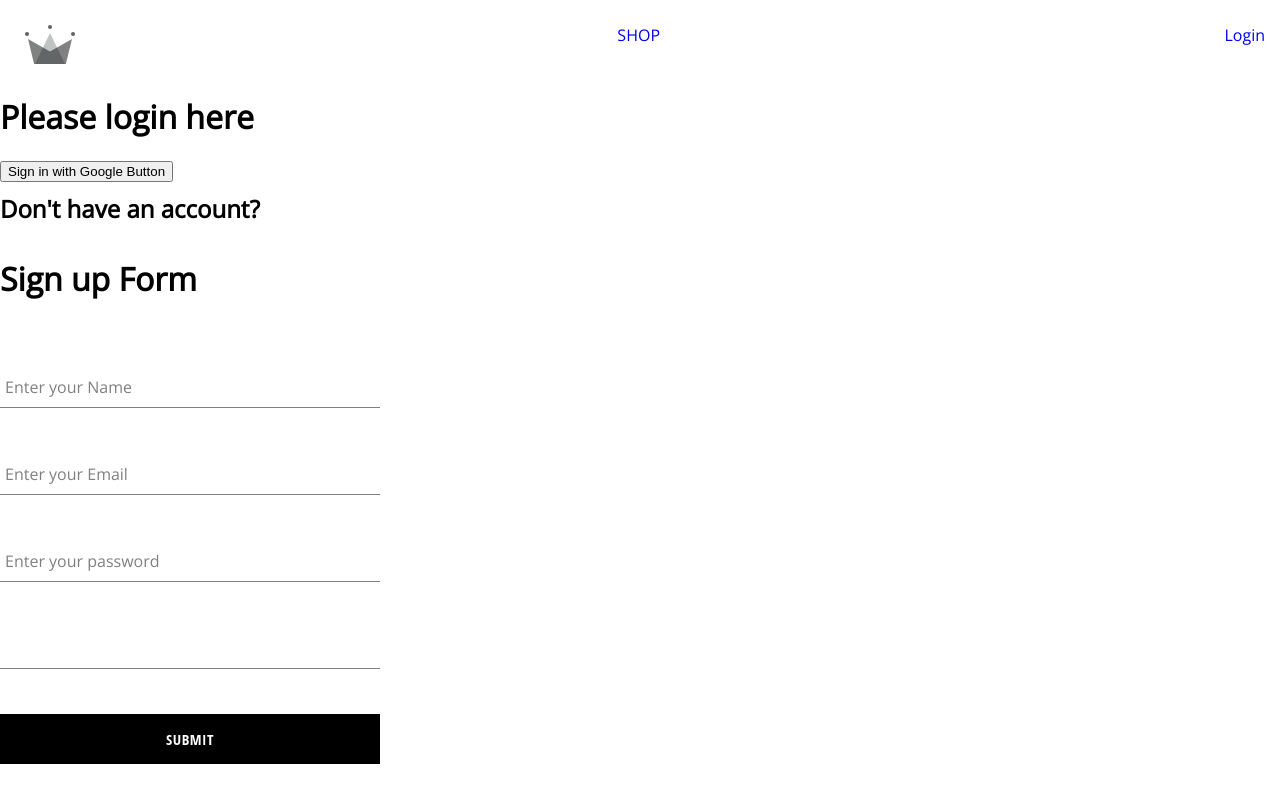
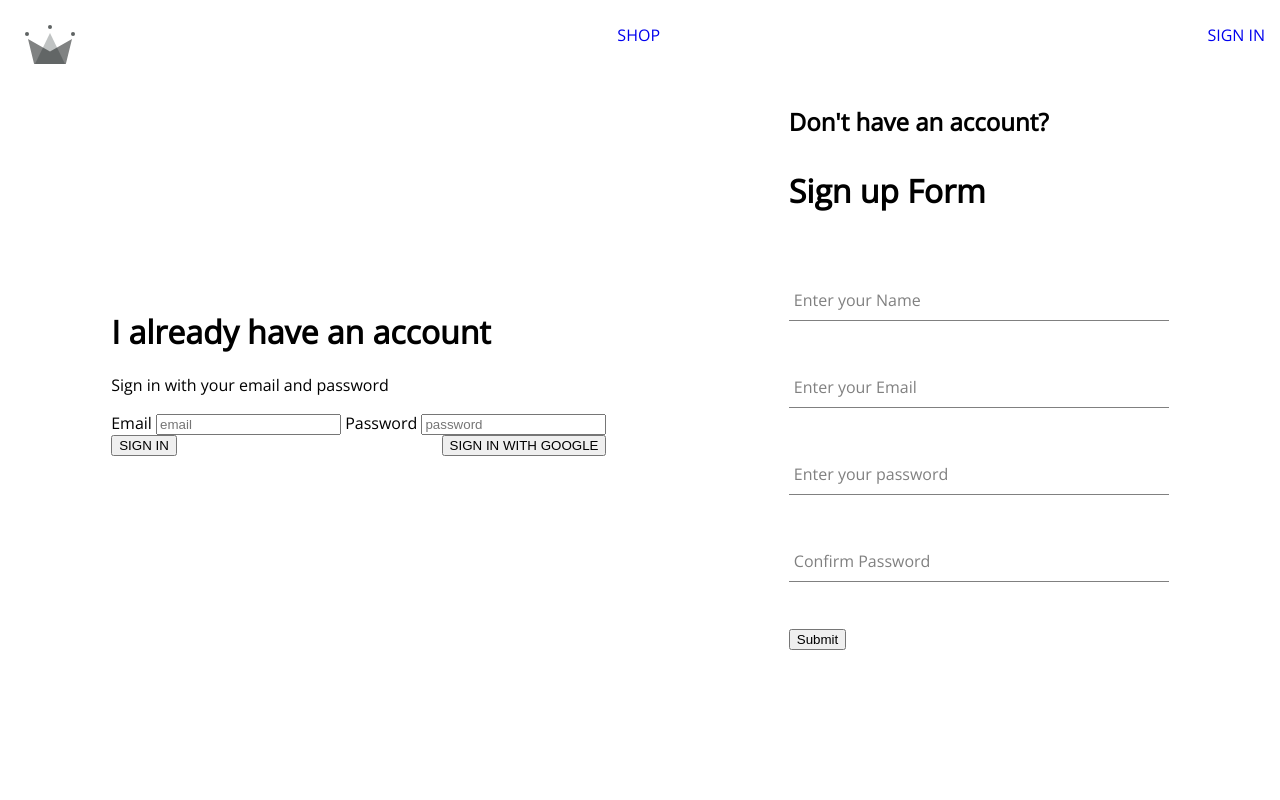
Before and after one commit to Vimz92/CrownClothes-Project, a React (Create React App) app: page /sign-in in a window 1280 px wide. Built offline with nearby package versions, Linux system fonts and the light colour scheme.

Commit message:
created user context, signin, signup, context updated

```diff
--- a/src/components/button/button-main.js
+++ b/src/components/button/button-main.js
@@ -8,9 +8,9 @@
 
 }
 
-const ButtonMain = ({children, buttonType, ...otherProps}) => {
+const ButtonMain = ({children, buttonType, ...inputOptions}) => {
   return (
-    <div className={`button-container ${BUTTON_TYPE_CLASSES[buttonType]}`} {...otherProps}>
+    <div className={`button-container ${BUTTON_TYPE_CLASSES[buttonType]}`} {...inputOptions}>
         {children}
     </div>
   )
--- a/src/components/form-input/form-input.js
+++ b/src/components/form-input/form-input.js
@@ -1,11 +1,11 @@
 import React from 'react'
 import '../form-input/form-input.style.scss'
-const FormInput = ({  label, inputOptions}) => {
+const FormInput = ({  label, ...otherProps}) => {
   return (
     <div className='group'>
-      <input className='form-input' {...inputOptions} />
+      <input className='form-input' {...otherProps} />
       {label && (
-        <label className={`${inputOptions.value.length ? 'shrink' : ''} form-input-label`}> {label} </label>
+        <label className={`${otherProps.value.length ? 'shrink' : ''} form-input-label`}> {label} </label>
 
       )}
 
--- a/src/components/signup-form/signup-form.js
+++ b/src/components/signup-form/signup-form.js
@@ -1,8 +1,9 @@
-import React, { useState } from 'react'
+import React, { useState, useContext } from 'react'
 import {createAuthUserWithEmailAndPassword, GoogleUserInitial} from '../../utils/firebase/firebase.utils'
 import FormInput from '../form-input/form-input'
 import './signup-form.styles.scss'
 import ButtonMain from '../button/button-main'
+import { UserContext } from '../../context/user.context'
 
 const defaultForm = {
   displayName : '',
@@ -17,6 +18,8 @@
   const[formField, setFormField] = useState(defaultForm)
   const{ displayName, email, password, confirmPassword } = formField
 
+  const { setCurrentUser } = useContext(UserContext)
+  console.log('hit')
 
   const resetFormFields = () => {
     setFormField(defaultForm);
@@ -29,7 +32,7 @@
   }
 
   const formSubmit = async (e) => {
-    e.preventDefault();
+  e.preventDefault();
 
     if(password !== confirmPassword){
       alert('The passwords do not match');
@@ -38,9 +41,9 @@
 
     try{
       const {user} = await createAuthUserWithEmailAndPassword(email, password)
+      setCurrentUser(user)
+      await GoogleUserInitial(user, { displayName})
 
-
-      await GoogleUserInitial(user, { displayName})
       resetFormFields()
      }
      catch (err){
@@ -60,53 +63,45 @@
     <div className='sign-up-container'>
     <h2> Don't have an account? </h2>
       <h1> Sign up Form </h1>
-      <form onSubmit={formSubmit}>
+      <form>
 
         <FormInput
-        label="Enter your Name"
-        inputOptions=
-        {{
-          type:'text',
-          name:'displayName',
-          value:displayName,
-          onChange:handleChange,
-          required: true
-        }}
-
+         label="Enter your Name"
+          type='text'
+          name='displayName'
+          value={displayName}
+          onChange={handleChange}
+          required
         />
 
-        <FormInput
-        label="Enter your Email"
-        inputOptions=
-        {{
-          type:'email',
-          name:'email',
-          value:email,
-          onChange:handleChange,
-          required: true
-        }} />
 
         <FormInput
-         label="Enter your password"
-        inputOptions=
-        {{
-          type:'text',
-          name:'password',
-          value:password,
-          onChange:handleChange,
-          required: true
-        }} />
+         label="Enter your Email"
+         type='email'
+          name='email'
+          value={email}
+          onChange={handleChange}
+          required
+       />
 
         <FormInput
-        inputOptions=
-        {{
-          type:'text',
-          name:'confirmPassword',
-          value:confirmPassword,
-          onChange:handleChange,
-          required: true
-        }} />
-        <ButtonMain type='submit'> Submit </ButtonMain>
+          label="Enter your password"
+          type='password'
+          name='password'
+          value={password}
+          onChange={handleChange}
+          required
+         />
+
+        <FormInput
+          label="Confirm Password"
+          type= 'password'
+          name='confirmPassword'
+          value={confirmPassword}
+          onChange={handleChange}
+          required
+         />
+        <button onClick={formSubmit} type='submit'> Submit </button>
 
 
       </form>
--- /dev/null
+++ b/src/context/user.context.js
@@ -0,0 +1,14 @@
+import { createContext, useState  } from "react";
+
+export const UserContext = createContext({
+    currentUser: null,
+    setCurrentUser: () => null
+})
+
+
+export const UserProvider = ({ children }) => {
+  const [currentUser, setCurrentUser] = useState(null);
+   const value = { currentUser, setCurrentUser }
+    console.log(value, 'value')
+     return <UserContext.Provider value={value}> { children } </UserContext.Provider>
+}
--- a/src/index.js
+++ b/src/index.js
@@ -2,14 +2,18 @@
 import ReactDOM from 'react-dom/client';
 import './index.scss';
 import { BrowserRouter } from 'react-router-dom';
+
 import App from './App';
+import { UserProvider } from './context/user.context';
 import reportWebVitals from './reportWebVitals';
 
 const root = ReactDOM.createRoot(document.getElementById('root'));
 root.render(
   <React.StrictMode>
     <BrowserRouter>
+    <UserProvider>
     <App />
+    </UserProvider>
     </BrowserRouter>
   </React.StrictMode>
 );
--- a/src/routes/navigation/navigation.js
+++ b/src/routes/navigation/navigation.js
@@ -1,9 +1,20 @@
-import { Fragment } from 'react'
+import { Fragment, useContext } from 'react'
 import React from 'react'
 import { Link, Outlet  } from 'react-router-dom'
 import { ReactComponent as CrownLogo } from '../../assets/crown.svg'
 import './navigation.styles.scss'
+import { UserContext } from '../../context/user.context'
+import {signOutUser} from '../../utils/firebase/firebase.utils'
+
 const Navigation = () => {
+  const { currentUser, setCurrentUser } = useContext(UserContext)
+  console.log(currentUser, 'currentUser')
+
+  const signOutHandler = async () => {
+    await signOutUser()
+    setCurrentUser(null)
+  }
+
     return (
       <Fragment>
       <div className='navigation'>
@@ -18,12 +29,9 @@
         </div>
 
         <div className='nav-links-container'>
-         <Link className='nav-link' to='/sign-in'>
-          Login
-         </Link>
+        {currentUser ? (<span className='nav-link' onClick={signOutHandler}> SIGN OUT </span>) : (<Link className='nav-link' to='/sign-in'> SIGN IN</Link>)}
+
         </div>
-
-
       </div>
       <Outlet />
       </Fragment>
--- a/src/routes/sign-in/sign-in.js
+++ b/src/routes/sign-in/sign-in.js
@@ -1,21 +1,93 @@
-import React from 'react'
-import {GoogleSignInWithPopup, GoogleUserInitial} from '../../utils/firebase/firebase.utils'
+import React, { useContext, useState } from 'react'
+import {GoogleSignInWithPopup, GoogleUserInitial, signInWithDefaultEmailAndPassword} from '../../utils/firebase/firebase.utils'
 import SignUpForm from '../../components/signup-form/signup-form'
+import ButtonMain from '../../components/button/button-main'
+import '../sign-in/signin.scss'
+import { UserContext } from '../../context/user.context'
+
+
+const defaultSignin = {
+  email : '',
+  password : ''
+}
+
 
 const SignIn = () => {
+  const[signField, setSignField] = useState(defaultSignin)
+  const { email, password } = signField
 
-  const NewSign = async () => {
+
+  const { setCurrentUser } = useContext(UserContext)
+
+  const resetField = () => {
+    setSignField(defaultSignin)
+  }
+
+  const SignWithGoogle = async () => {
     const {user}  = await GoogleSignInWithPopup();
     console.log(user)
     GoogleUserInitial(user);
   }
 
+const signHandleChange = (e) => {
+  const { name, value } = e.target
+  setSignField({...signField, [name]:value })
+}
+
+const signInSubmit = async (e) => {
+  e.preventDefault();
+
+  try {
+     const {user} = await signInWithDefaultEmailAndPassword(email, password)
+
+     setCurrentUser(user);
+     resetField()
+  }
+  catch(err) {
+    console.log(err, 'error')
+    switch (err.code) {
+      case 'auth/wrong-password':
+        alert('Incorrect username or password');
+        break;
+        case 'auth/user-not-found':
+        alert('user not found');
+        break;
+        default:
+          console.log(err)
+    // if(err.code === 'auth/wrong-password'){
+    //   alert('Incorrect username or password')
+    // } else if (err.code === 'auth/user-not-found'){
+    //   alert('user not found')
+    // }
+  }
+}
+
+}
+
+
+
   return (
-    <div>
-      <h1> Please login here </h1>
-      <button onClick={NewSign}> Sign in with Google Button  </button>
+    <div className='main-container'>
+     <div className="primary-block">
+      <h1> I already have an account </h1>
+      <p> Sign in with your email and password </p>
+      <form>
 
+        <label> Email  </label>
+        <input type='email' placeholder='email' name='email' value={email} onChange={signHandleChange}/>
+
+        <label> Password </label>
+        <input type='password' placeholder='password' name='password' value={password} onChange={signHandleChange} />
+
+
+      </form>
+      <div className='button-new-container'>
+      <button  onClick={signInSubmit}> SIGN IN  </button>
+      <button  onClick={SignWithGoogle}> SIGN IN WITH GOOGLE  </button>
+      </div>
+      </div>
       <SignUpForm />
+
     </div>
   )
 }
--- /dev/null
+++ b/src/routes/sign-in/signin.scss
@@ -0,0 +1,14 @@
+.main-container {
+    display: flex;
+    align-items: center;
+    justify-content: space-around;
+    margin: 20px 20px;
+
+}
+
+.button-new-container {
+    display: flex;
+    justify-content: space-between;
+
+
+}
--- a/src/utils/firebase/firebase.utils.js
+++ b/src/utils/firebase/firebase.utils.js
@@ -1,7 +1,7 @@
 
 
 import { initializeApp } from "firebase/app";
-import {getAuth, GoogleAuthProvider, signInWithPopup, createUserWithEmailAndPassword} from 'firebase/auth';
+import {getAuth, GoogleAuthProvider, signInWithPopup, createUserWithEmailAndPassword, signInWithEmailAndPassword, signOut} from 'firebase/auth';
 import {doc, getDoc, setDoc, getFirestore} from 'firebase/firestore'
 
 
@@ -36,7 +36,7 @@
   const userSnapshot = await getDoc(userRef)
   console.log(userSnapshot.exists())
 
-  if(!userSnapshot.exists(StudAuth)) {
+  if(!userSnapshot.exists()) {
     const {displayName ,email } = StudAuth
     const createdAt = new Date();
     try {
@@ -58,8 +58,13 @@
 export const createAuthUserWithEmailAndPassword = async (email, password) => {
   if(!email || !password) return;
 
-  return createUserWithEmailAndPassword(auth, email, password);
+  return await createUserWithEmailAndPassword(auth, email, password);
+}
 
+export const signInWithDefaultEmailAndPassword  = async (email, password) => {
+  if(!email || !password) return;
 
+  return await signInWithEmailAndPassword(auth, email, password);
+}
 
-}
+export const signOutUser  = async () => await signOut(auth);
```
